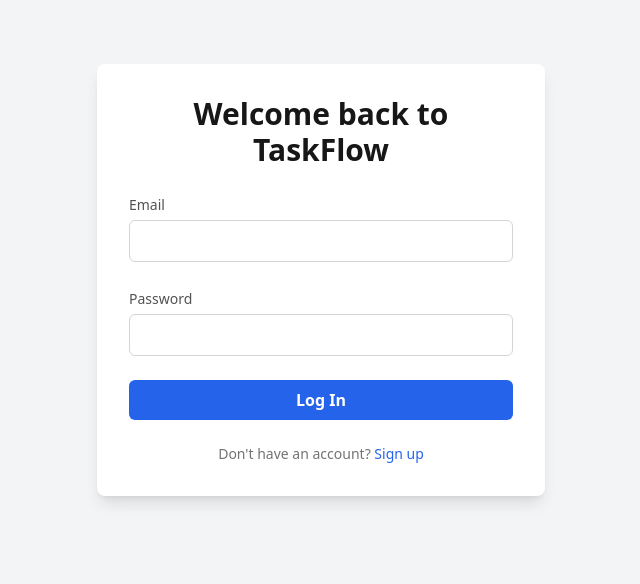
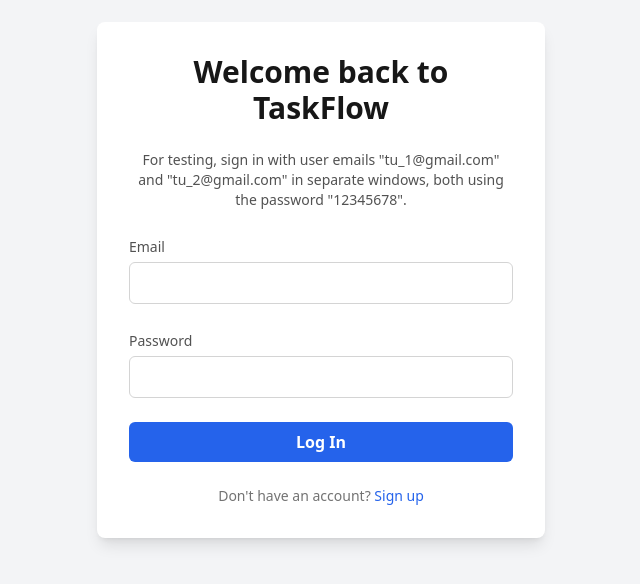
Before and after one commit to KashMaj1708/TaskFlow-Real-Time-Kanban-App, a React app in the folder frontend/: page /login in a window 1280 px wide. Shown: the part 120-704 px from the top of the page, without its empty margins (319-959 px from the left). Built offline with nearby package versions, Linux system fonts and the light colour scheme; no server answers; the HTML template or start-up script is replaced by a standard one.

Commit message:
Added test user creds

```diff
--- a/frontend/src/pages/auth/LoginPage.tsx
+++ b/frontend/src/pages/auth/LoginPage.tsx
@@ -41,6 +41,9 @@
         <h2 className="text-3xl font-bold text-center text-neutral-900">
           Welcome back to TaskFlow
         </h2>
+        <p className="text-sm text-center text-neutral-600">
+          For testing, sign in with user emails "tu_1@gmail.com" and "tu_2@gmail.com" in separate windows, both using the password "12345678".
+        </p>
         <form onSubmit={handleSubmit(onSubmit)} className="space-y-6">
           <div>
             {/* --- CHANGED: text-neutral-300 to text-neutral-600 --- */}
```
